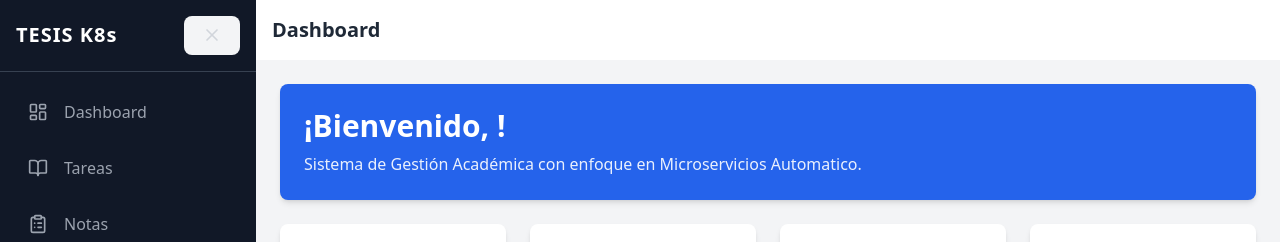
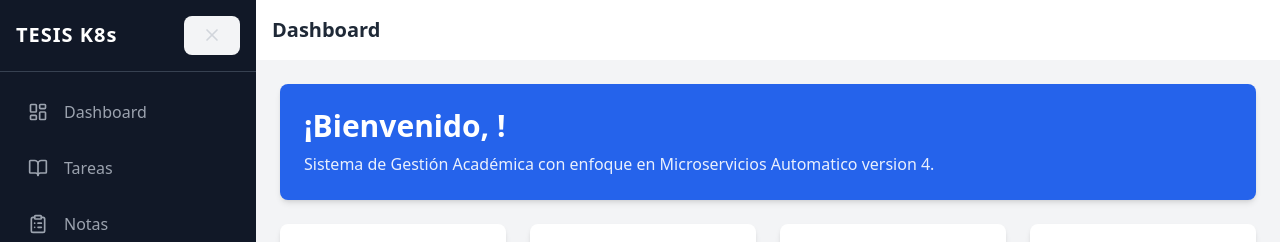
Before and after one commit to willrem001-beep/sistema-educativo-ci-cd, a React (Vite) app in the folder frontend-tesis/: page /dashboard in a window 1280 px wide. Shown: the top 242 px of the page. Built offline with nearby package versions, Linux system fonts and the light colour scheme; sample sign-in values are in the browser's storage.

Commit message:
main modificado y probando despliegue automatico v4

```diff
--- a/frontend-tesis/src/paginas/Dashboard.jsx
+++ b/frontend-tesis/src/paginas/Dashboard.jsx
@@ -10,7 +10,7 @@ const Dashboard = () => {
     <div className="space-y-6">
       <div className="bg-blue-600 text-white p-6 rounded-lg shadow-md">
         <h1 className="text-3xl font-bold">¡Bienvenido, {user?.nombre}!</h1>
-        <p className="mt-2 opacity-90">Sistema de Gestión Académica con enfoque en Microservicios Automatico.</p>
+        <p className="mt-2 opacity-90">Sistema de Gestión Académica con enfoque en Microservicios Automatico version 4.</p>
       </div>
 
       <div className="grid grid-cols-1 md:grid-cols-4 gap-6">
```
